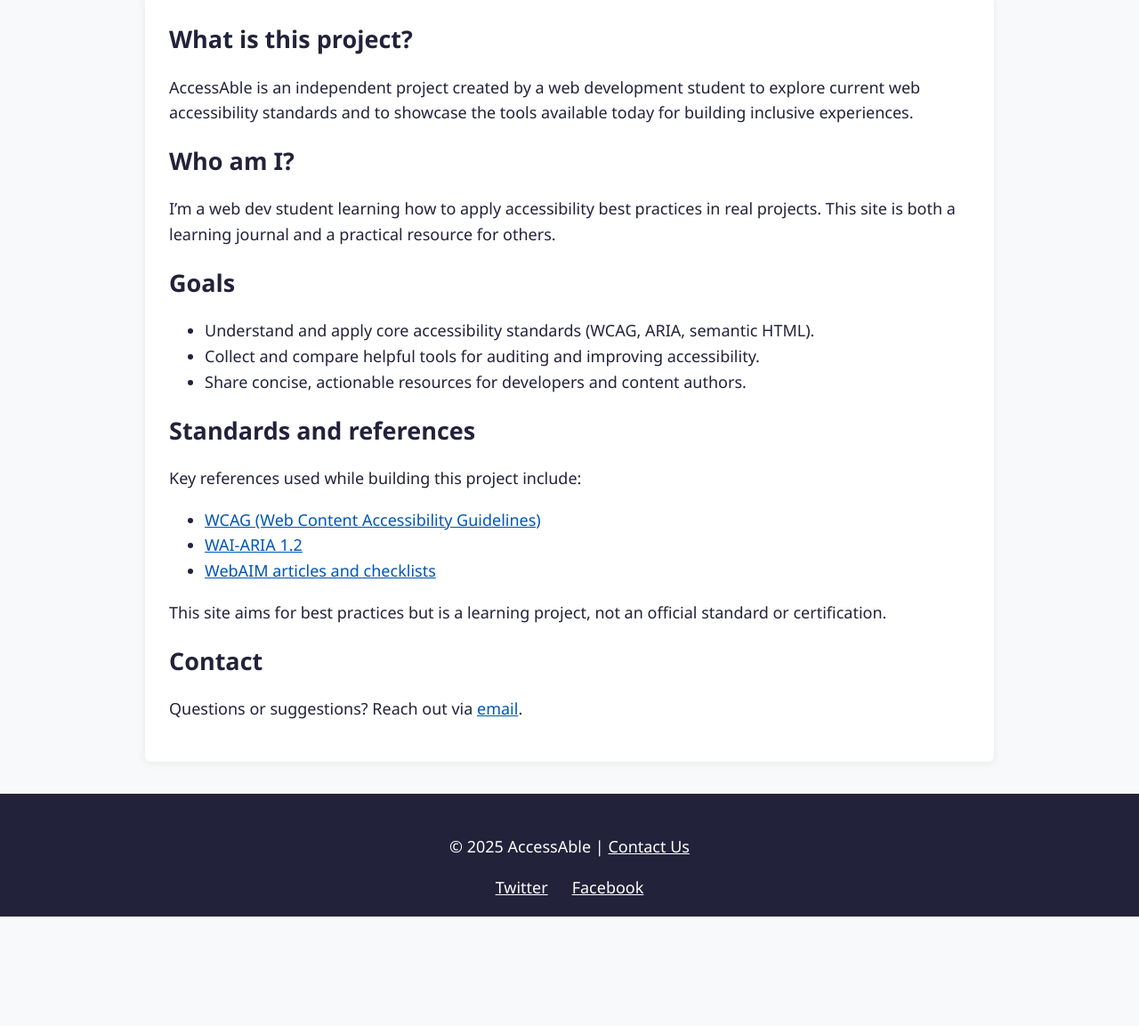
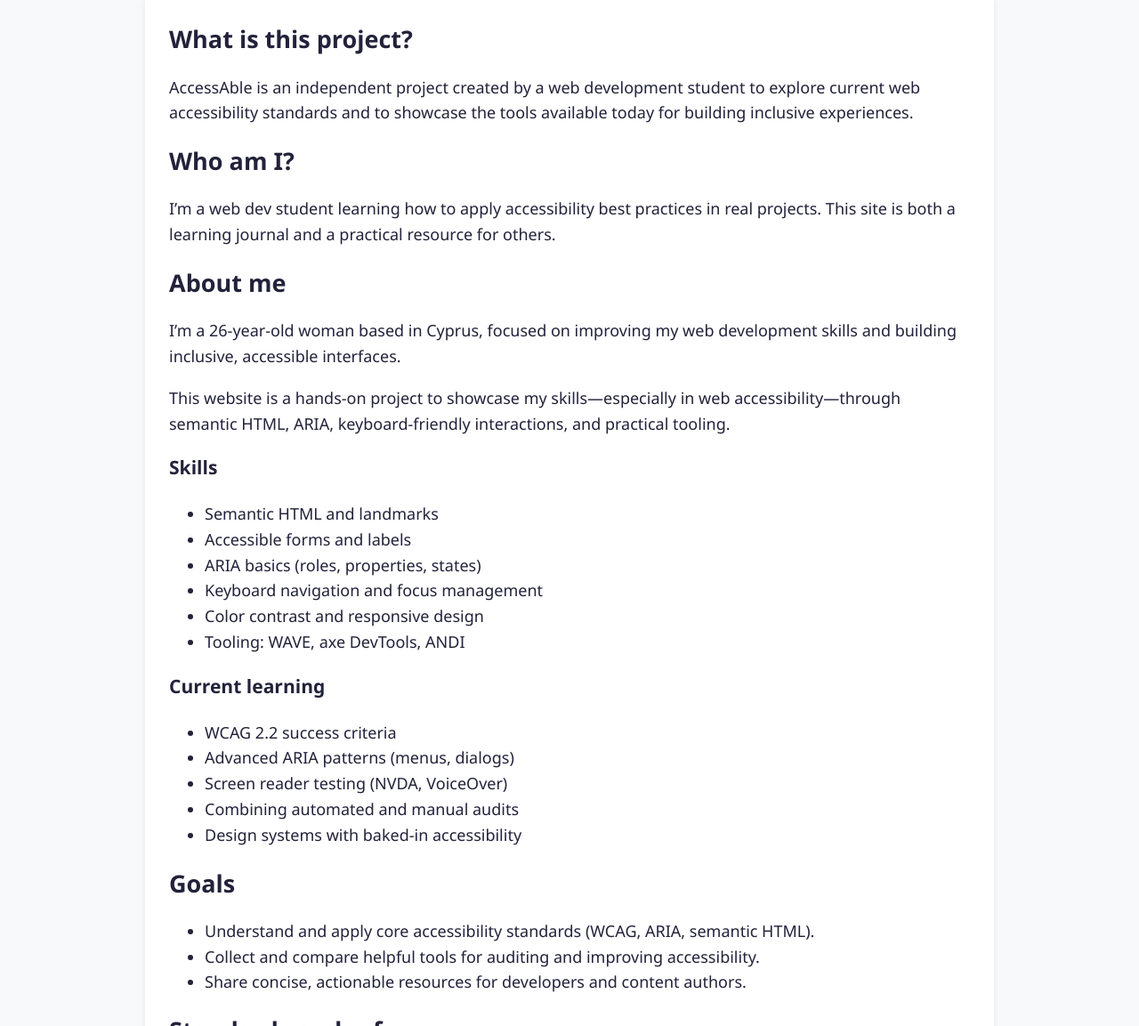
Before and after one commit to nikolmichaelidou/AccessAble, a plain HTML site: page about.html in a window 1280 px wide. Shown: the part 181-1334 px from the top of the page at 89% size. Before the commit the page ends 1211 px from the top, so only its background shows below. Drawn offline with Linux system fonts and the light colour scheme.

Commit message:
Add detailed "About Me" section to showcase skills and current learning in web development and accessibility

```diff
--- a/about.html
+++ b/about.html
@@ -36,6 +36,33 @@
 			<p>
 				I’m a web dev student learning how to apply accessibility best practices in real projects. This site is both a learning journal and a practical resource for others.
 			</p>
+		</section>
+
+		<section aria-labelledby="about-me-title">
+			<h2 id="about-me-title">About me</h2>
+			<p>
+				I’m a 26-year-old woman based in Cyprus, focused on improving my web development skills and building inclusive, accessible interfaces.
+			</p>
+			<p>
+				This website is a hands-on project to showcase my skills—especially in web accessibility—through semantic HTML, ARIA, keyboard-friendly interactions, and practical tooling.
+			</p>
+			<h3 id="skills-title">Skills</h3>
+			<ul>
+				<li>Semantic HTML and landmarks</li>
+				<li>Accessible forms and labels</li>
+				<li>ARIA basics (roles, properties, states)</li>
+				<li>Keyboard navigation and focus management</li>
+				<li>Color contrast and responsive design</li>
+				<li>Tooling: WAVE, axe DevTools, ANDI</li>
+			</ul>
+			<h3 id="learning-title">Current learning</h3>
+			<ul>
+				<li>WCAG 2.2 success criteria</li>
+				<li>Advanced ARIA patterns (menus, dialogs)</li>
+				<li>Screen reader testing (NVDA, VoiceOver)</li>
+				<li>Combining automated and manual audits</li>
+				<li>Design systems with baked-in accessibility</li>
+			</ul>
 		</section>
 
 		<section aria-labelledby="goals-title">
```
